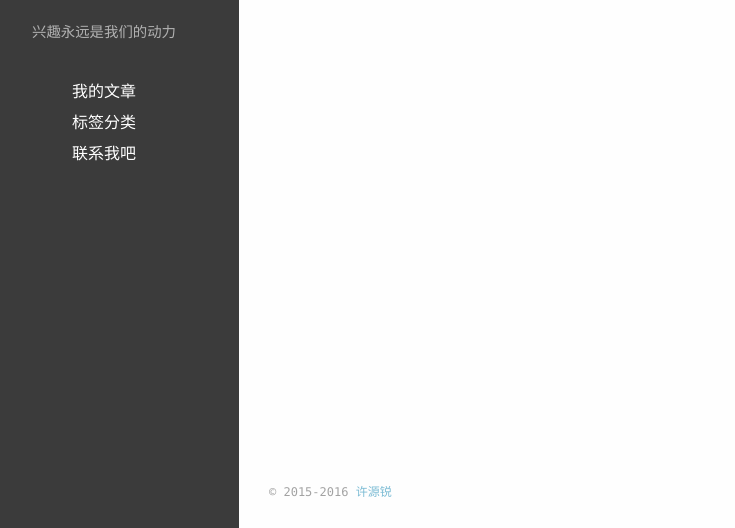
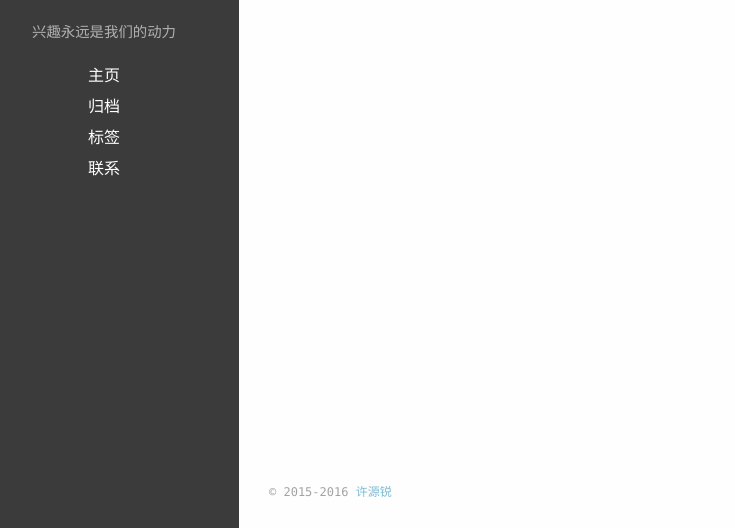
Before and after one commit to WHB-XYR/WHB-XYR.github.io, a plain HTML site: page index.html in a window 1280 px wide. Shown: the part 272-800 px from the top of the page, without its empty margins (31-766 px from the left). Drawn offline with Linux system fonts and the light colour scheme.

Commit message:
Site updated: 2016-09-06 16:35:41

```diff
--- a/index.html
+++ b/index.html
@@ -26,7 +26,7 @@
 	<p class="header-subtitle">兴趣永远是我们的动力</p>
     <nav class="header-menu">
       <ul>
-        <li><a href="/archives">我的文章</a></li><li><a href="/tags">标签分类</a></li><li><a href="/contact">联系我吧</a></li>
+        <li><a href="/">主页</a></li><li><a href="/archives">归档</a></li><li><a href="/tags">标签</a></li><li><a href="/contact">联系</a></li>
       </ul>
     </nav>
   </header>
@@ -44,7 +44,7 @@
 	  <p class="header-subtitle">兴趣永远是我们的动力</p>
 	  <nav class="header-menu">
 	    <ul>
-        <li><a href="/archives">我的文章</a></li><li><a href="/tags">标签分类</a></li><li><a href="/contact">联系我吧</a></li><div class="clearfix"></div>
+        <li><a href="/">主页</a></li><li><a href="/archives">归档</a></li><li><a href="/tags">标签</a></li><li><a href="/contact">联系</a></li><div class="clearfix"></div>
 		</ul>
 	  </nav>
 	</header>
```
Also changed, not shown: 2016/09/06/JS-RegExp/index.html (+2 -2 lines), archives/2016/09/index.html (+2 -2 lines), archives/2016/index.html (+2 -2 lines), archives/index.html (+2 -2 lines), contact/index.html (+2 -2 lines), copyright/index.html (+2 -2 lines), tags/JavaScript/index.html (+2 -2 lines), tags/index.html (+2 -2 lines), tags/正则表达式/index.html (+2 -2 lines).
